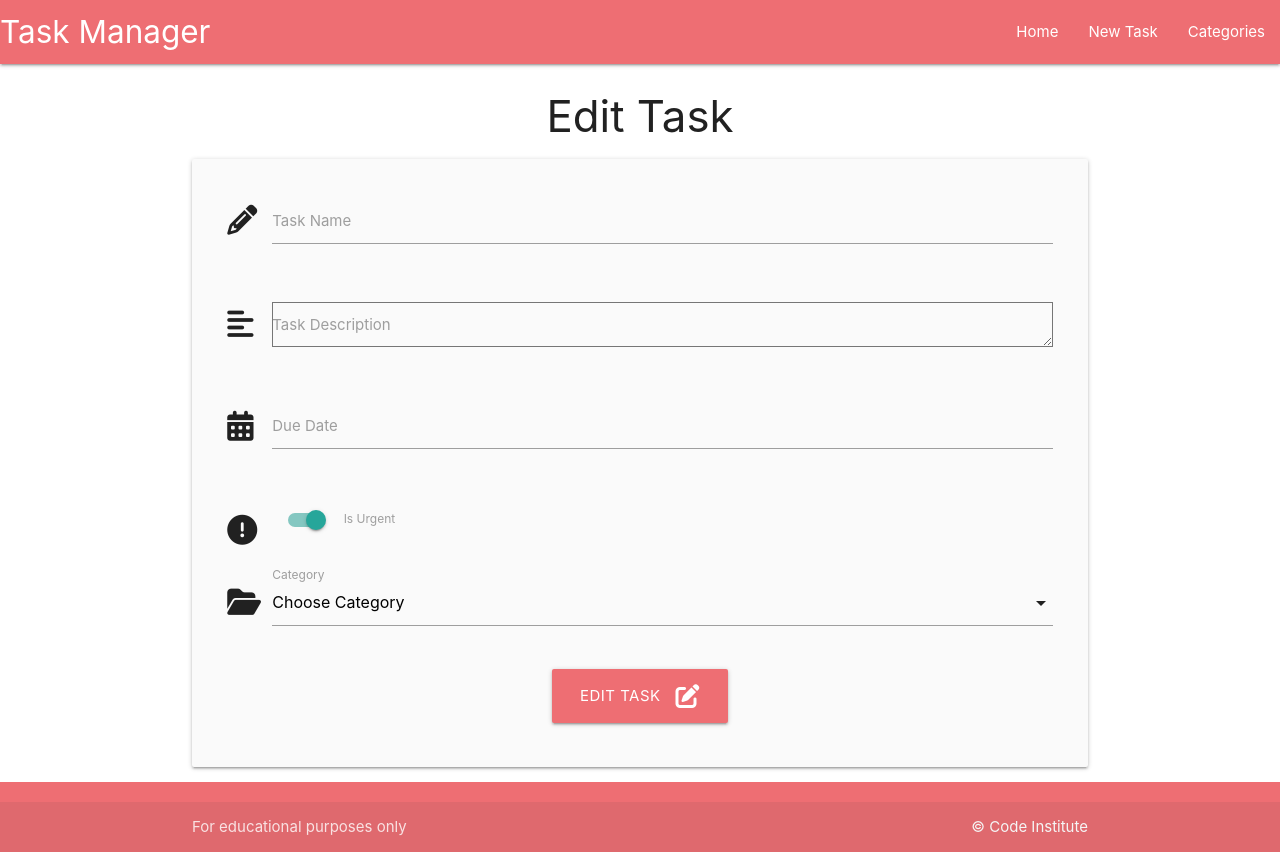
After one commit to amorychambers/task-manager, a Python web app: template taskmanager/templates/edit_task.html in a window 1280 px wide. The commit adds this page. Run offline with Jinja, Linux system fonts and the light colour scheme; the template is opened without the code that fills it, so the values that code supplies are empty; some libraries are stand-ins or nearby versions.

Commit message:
add edit_task.html and functionality to update tasks in database

```diff
--- /dev/null
+++ b/taskmanager/templates/edit_task.html
@@ -0,0 +1,72 @@
+{% extends "base.html" %}
+{% block content %}
+
+<h3 class="center-align">Edit Task</h3>
+
+
+<div class="row card-panel grey lighten-5">
+    <form class="col s12" method="POST" action="{{ url_for('edit_task', task_id=task.id) }}">
+        <!-- Task Name -->
+        <div class="row">
+            <div class="input-field col s12">
+                <i class="fas fa-pencil-alt prefix"></i>
+                <input id="task_name" name="task_name" type="text" value="{{ task.task_name }}" class="validate" required minlength="3" maxlength="50">
+                <label for="task_name">Task Name</label>
+            </div>
+        </div>
+        <!-- Task Description -->
+        <div class="row">
+            <div class="input-field col s12">
+                <i class="fas fa-align-left prefix"></i>
+                <textarea id="task_description" name="task_description" type="text" class="validate" required minlength="3" maxlength="200">{{ task.task_description }}</textarea>
+                <label for="task_description">Task Description</label>
+            </div>
+        </div>
+        <!-- Due Date -->
+        <div class="row">
+            <div class="input-field col s12">
+                <i class="fas fa-calendar-alt prefix"></i>
+                <input id="due_date" name="due_date" type="text" value="{{ task.due_date }}" class="datepicker validate" required>
+                <label for="due_date">Due Date</label>
+            </div>
+        </div>
+        <!-- Urgent -->
+        <div class="row">
+            <div class="input-field col s12">
+                <div class="switch">
+                    <i class="fas fa-exclamation-circle prefix"></i>
+                    <label for="is_urgent">
+                        <input id="is_urgent" name="is_urgent" checked="{{ task.is_urgent }}" type="checkbox">
+                        <span class="lever"></span>
+                        Is Urgent
+                    </label>
+                    </div>
+            </div>
+        </div>
+        <!-- Category ID -->
+        <div class="row">
+            <div class="input-field col s12">
+                <i class="fas fa-folder-open prefix"></i>
+                <select id="category_id" name="category_id" class="validate" checked="{{ task.category_id }}" required>
+                    <option value="" disabled>Choose Category</option>
+                    {% for category in categories %}
+                        {% if category.id == task.category_id %}
+                            <option value="{{ category.id }}" selected>{{ category.category_name }}</option>
+                        {% endif %}>
+                    <option value="{{ category.id }}">{{ category.category_name }}</option>
+                    {% endfor %}
+                </select>
+                <label for="category_id">Category</label>
+            </div>
+        </div>
+        <!-- Submit Button -->
+        <div class="row">
+            <div class="col s12 center-align">
+                <button class="btn-large darken-1 matred" type="submit">
+                    Edit Task <i class="fas fa-edit right"></i>
+                </button>
+            </div>
+        </div>
+    </form>
+</div>
+{% endblock %}
--- a/taskmanager/templates/tasks.html
+++ b/taskmanager/templates/tasks.html
@@ -23,7 +23,7 @@
           <div class="collapsible-body">
             <h5>{{ task.category }}</h5>
             <p>{{ task.task_description }}</p>
-            <a href="" class="btn green accent-4">Edit</a>
+            <a href="{{ url_for('edit_task', task_id=task.id) }}" class="btn green accent-4">Edit</a>
             <a href="#modal-{{ task.id }}" class="btn red modal-trigger">Delete</a>
           </div>
         </li>
```
Also changed, not shown: taskmanager/routes.py (+14 -1 lines).
